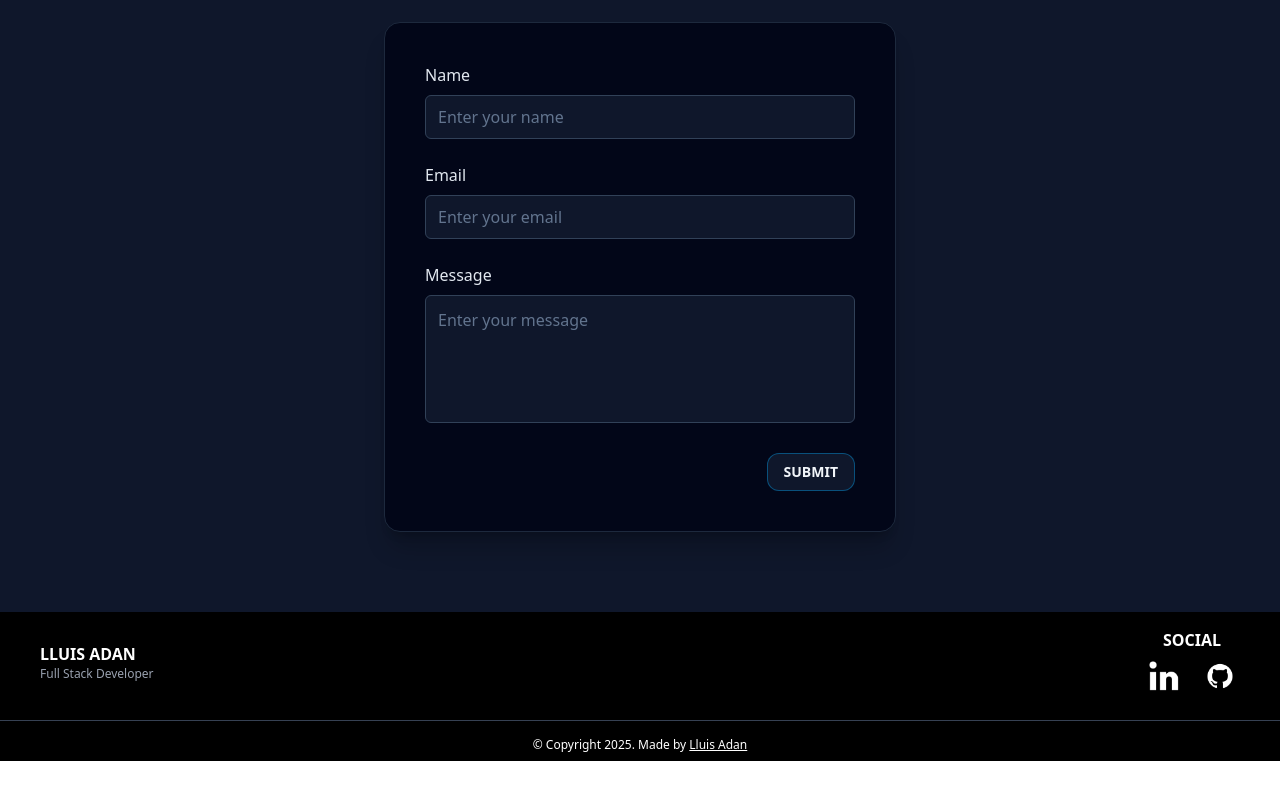
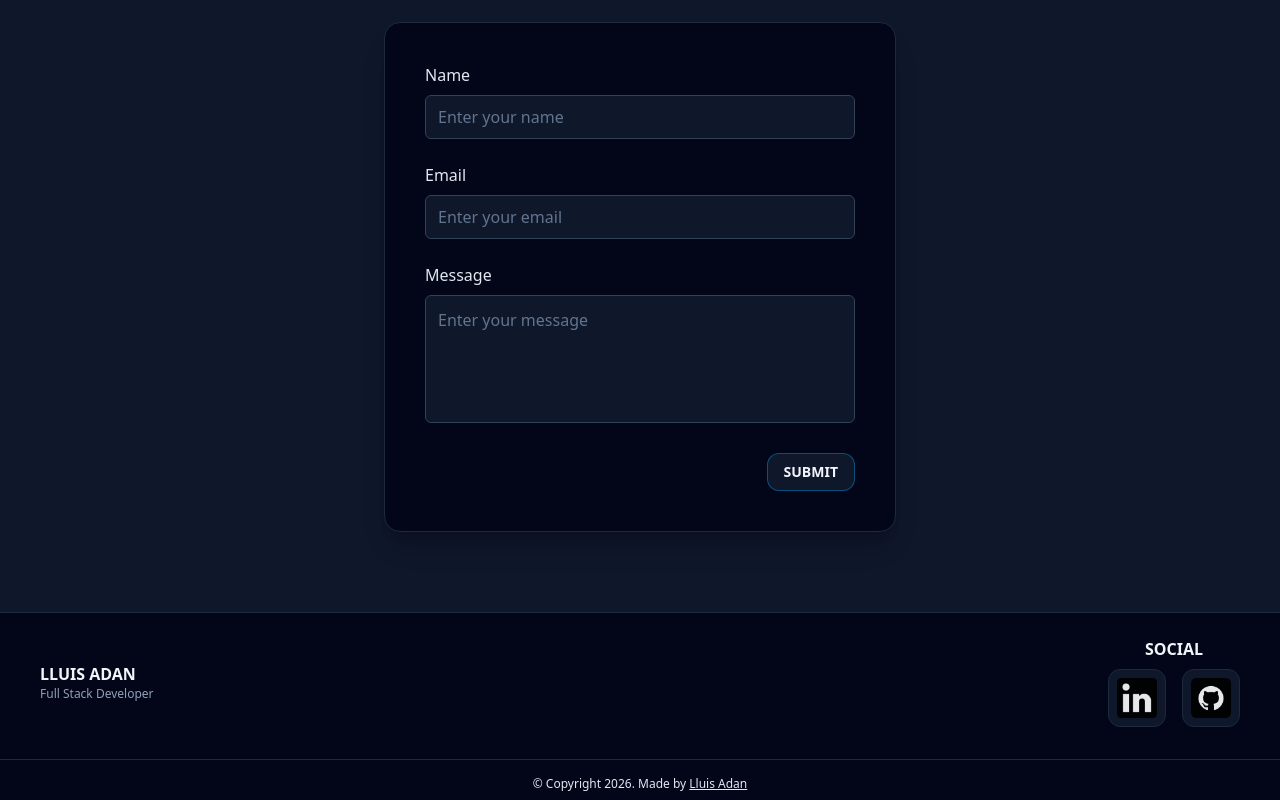
Before and after one commit to LluisAdan/portfolio, a React (Vite) app in the folder web/: page / in a window 1280 px wide. Shown: the part 1971-2771 px from the top of the page. Before the commit the page ends 2732 px from the top, so only its background shows below. Built offline with nearby package versions, Linux system fonts and the light colour scheme; no server answers.

Commit message:
style: polish about section and footer

```diff
--- a/web/src/App.tsx
+++ b/web/src/App.tsx
@@ -55,6 +55,7 @@ function App() {
           className="bg-slate-900 space-y-5 py-20 px-4 md:px-10 border-t border-slate-800"
         >
           <motion.div
+            ref={ref}
             className="flex flex-col items-center space-y-6 text-center"
             initial={{ opacity: 0, y: 40 }}
             animate={isInView ? { opacity: 1, y: 0 } : {}}
@@ -89,7 +90,6 @@ function App() {
               {["HTML", "CSS", "JavaScript", "React", "Node", "Express", "MongoDB", "Git", "Github", "Docker", "Tailwind CSS", "Bootstrap", "Responsive"].map((skill, index) => (
                 <motion.div
                   key={skill}
-                  ref={ref}
                   initial={{ opacity: 0, y: 20 }}
                   animate={isInView ? { opacity: 1, y: 0 } : {}}
                   transition={{ delay: index * 0.10 }}
@@ -106,28 +106,47 @@ function App() {
       <ContactForm />
     </main>
 
-    <footer className="w-full bg-black">
-      <div className="flex flex-col md:flex-row justify-between items-center px-6 md:px-10">
-        <div className="text-white flex flex-col items-center md:items-start text-center md:text-left mt-4">
+    <footer className="w-full bg-slate-950 border-t border-slate-800">
+      <div className="flex flex-col md:flex-row justify-between items-center px-6 md:px-10 py-2">
+        <div className="text-slate-100 flex flex-col items-center md:items-start text-center md:text-left mt-4">
           <h3>LLUIS ADAN</h3>
-          <p className="text-xs text-gray-400">Full Stack Developer</p>
+          <p className="text-xs text-slate-400">Full Stack Developer</p>
         </div>
 
-        <div className="text-white mt-4">
+        <div className="text-slate-100 mt-4">
           <h3 className="text-center">SOCIAL</h3>
-          <div className="flex justify-center space-x-4 mt-1">
-            <a href="https://linkedin.com/in/lluis-adan" target="_blank" rel="noopener noreferrer">
-              <img className="w-8 md:w-10" src={LinkedinPhoto} alt="Lluis Adan Linkedin Profile" />
+          <div className="flex justify-center space-x-4 mt-2">
+            <a
+              href="https://linkedin.com/in/lluis-adan"
+              target="_blank"
+              rel="noopener noreferrer"
+              className="p-2 rounded-xl border border-slate-800 bg-slate-900 hover:border-sky-500/40 transition-colors duration-200"
+            >
+              <img
+                className="w-8 md:w-10 opacity-90 hover:opacity-100 hover:scale-105 transition-all duration-200"
+                src={LinkedinPhoto}
+                alt="Lluis Adan Linkedin Profile"
+              />
             </a>
-            <a href="https://github.com/LluisAdan" target="_blank" rel="noopener noreferrer">
-              <img className="w-8 md:w-10" src={GithubPhoto} alt="Lluis Adan Github Profile" />
+
+            <a
+              href="https://github.com/LluisAdan"
+              target="_blank"
+              rel="noopener noreferrer"
+              className="p-2 rounded-xl border border-slate-800 bg-slate-900 hover:border-sky-500/40 transition-colors duration-200"
+            >
+              <img
+                className="w-8 md:w-10 opacity-90 hover:opacity-100 hover:scale-105 transition-all duration-200"
+                src={GithubPhoto}
+                alt="Lluis Adan Github Profile"
+              />
             </a>
           </div>
         </div>
       </div>
 
-      <div className="p-2 text-white text-center text-xs mt-6 border-t border-gray-700 pt-4">
-        <p>&copy; Copyright 2025. Made by <u>Lluis Adan</u></p>
+      <div className="p-2 text-slate-200 text-center text-xs mt-6 border-t border-slate-800 pt-4">
+        <p>&copy; Copyright 2026. Made by <u>Lluis Adan</u></p>
       </div>
     </footer>
   </div>
```
